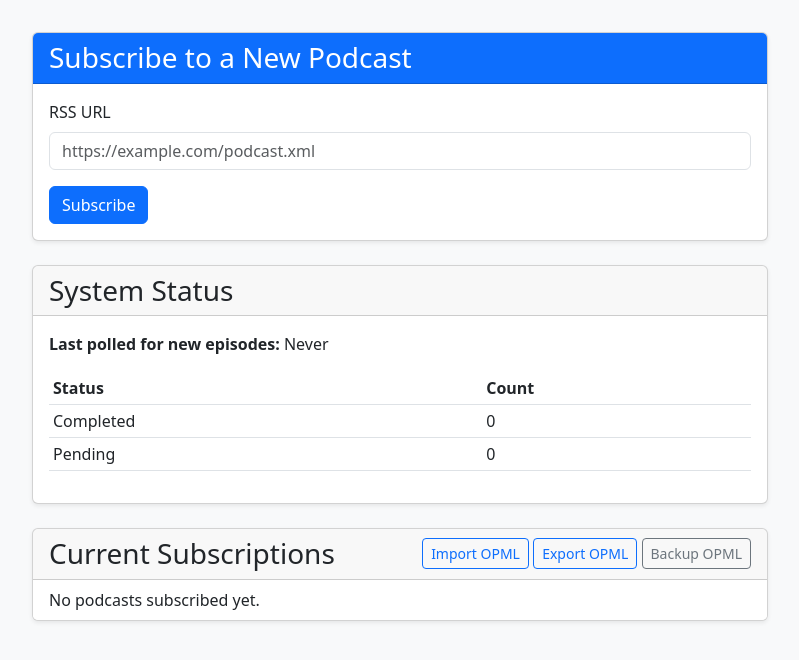
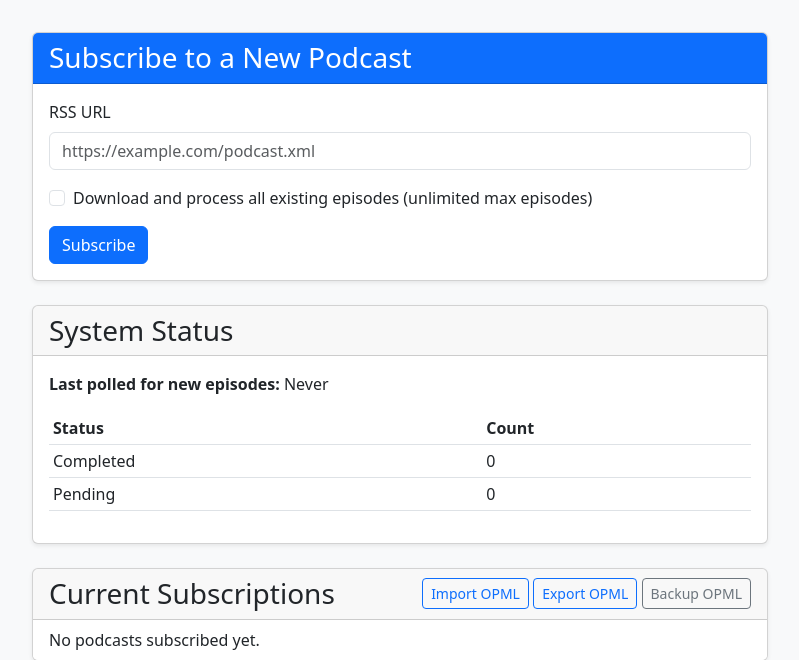
Before and after one commit to prashmohan/podslice, a Django app: page / in a window 1280 px wide. Shown: the part 56-716 px from the top of the page, without its empty margins (240-1039 px from the left). Run offline with Django 4.2, Linux system fonts and the light colour scheme; data that the repository does not hold is empty; parts of the project's set-up code (start-up, migrations or seed data) failed here and were passed over.

Commit message:
Implement subscription option to download all existing episodes
- Add 'download_all' checkbox to the main subscription page UI.
- Update create_podcast_from_url to support setting max_episodes to 0 and dispatch poll_feed task with download_all flag.
- Support download_all boolean field in PodcastSerializer and update PodcastSubscriptionAPIView.
- Implement FeedManager and poll_feed logic to retrieve and process all RSS feed entries when download_all is enabled.
- Add unit and integration tests in test_polling.py and test_views.py.

```diff
--- a/podcasts/serializers.py
+++ b/podcasts/serializers.py
@@ -21,6 +21,7 @@ class PodcastSerializer(serializers.ModelSerializer):
 
     id = serializers.CharField(read_only=True)
     episodes = EpisodeSerializer(many=True, read_only=True)
+    download_all = serializers.BooleanField(write_only=True, required=False, default=False)
 
     class Meta:
         model = Podcast
--- a/podcasts/tasks.py
+++ b/podcasts/tasks.py
@@ -707,17 +707,19 @@ class FeedManager:
             return None
 
     def _process_feed_entries(
-        self, feed: feedparser.FeedParserDict, episodes_to_process: set
+        self, feed: feedparser.FeedParserDict, episodes_to_process: set, download_all: bool = False
     ):
         """Processes the entries in the feed, creating new episodes as needed."""
         new_episodes_count = 0
         skipped_episodes_count = 0
+        limit = None if download_all else EPISODES_PER_FEED
         logger.info(
-            "Processing the latest %d episodes from '%s'.",
-            EPISODES_PER_FEED,
+            "Processing the latest %s episodes from '%s'.",
+            "all" if limit is None else str(limit),
             self.podcast.title,
         )
-        for entry in feed.entries[:EPISODES_PER_FEED]:
+        entries = feed.entries if limit is None else feed.entries[:limit]
+        for entry in entries:
             result = self._create_or_update_episode_from_entry(entry)
             if result:
                 episode, created = result
@@ -797,7 +799,7 @@ class FeedManager:
             logger.info("Dispatching re-hosting task for episode ID '%s'.", episode_id)
             DOWNLOAD_POOL.submit(rehost_episode_audio, episode_id)
 
-    def poll(self):
+    def poll(self, download_all: bool = False):
         """
         Main method to poll the podcast feed.
 
@@ -826,7 +828,7 @@ class FeedManager:
             if not feed:
                 return
 
-            self._process_feed_entries(feed, episodes_to_process)
+            self._process_feed_entries(feed, episodes_to_process, download_all=download_all)
             self._dispatch_rehosting_tasks(episodes_to_process)
             self._enforce_episode_limit()
         finally:
@@ -882,12 +884,12 @@ def rehost_episode_audio(episode_id: int):
         )
 
 
-def poll_feed(podcast_id: uuid.UUID):
+def poll_feed(podcast_id: uuid.UUID, download_all: bool = False):
     """Task to poll a podcast feed."""
     try:
         podcast = Podcast.objects.get(id=podcast_id)
         manager = FeedManager(podcast)
-        manager.poll()
+        manager.poll(download_all=download_all)
     except Podcast.DoesNotExist:
         logger.error("Podcast with ID %s not found. Aborting task.", podcast_id)
 
--- a/podcasts/templates/podcasts/subscribe.html
+++ b/podcasts/templates/podcasts/subscribe.html
@@ -22,6 +22,10 @@
                         <div class="invalid-feedback">
                             Please enter a valid URL.
                         </div>
+                    </div>
+                    <div class="mb-3 form-check">
+                        <input type="checkbox" class="form-check-input" id="download_all" name="download_all">
+                        <label class="form-check-label" for="download_all">Download and process all existing episodes (unlimited max episodes)</label>
                     </div>
                     <button type="submit" class="btn btn-primary">Subscribe</button>
                 </form>
--- a/podcasts/views.py
+++ b/podcasts/views.py
@@ -198,7 +198,7 @@ class OPMLBackupView(View):
         return response
 
 
-def create_podcast_from_url(rss_url: str) -> Podcast:
+def create_podcast_from_url(rss_url: str, download_all: bool = False) -> Podcast:
     """
     Parses an RSS feed, creates a Podcast object, and dispatches a background task.
     """
@@ -226,9 +226,16 @@ def create_podcast_from_url(rss_url: str) -> Podcast:
 
             artwork_url = feed.feed.get("image", {}).get("href")
 
+            defaults = {
+                "title": feed_title,
+                "artwork_url": artwork_url,
+            }
+            if download_all:
+                defaults["max_episodes"] = 0
+
             podcast, created = Podcast.objects.get_or_create(
                 rss_url=rss_url,
-                defaults={"title": feed_title, "artwork_url": artwork_url},
+                defaults=defaults,
             )
 
             if not created:
@@ -244,7 +251,11 @@ def create_podcast_from_url(rss_url: str) -> Podcast:
                 feed_title,
                 podcast.id,
             )
-            poll_thread = threading.Thread(target=poll_feed, args=(podcast.id,))
+            poll_thread = threading.Thread(
+                target=poll_feed,
+                args=(podcast.id,),
+                kwargs={"download_all": download_all}
+            )
             poll_thread.start()
             logger.debug(
                 "Polling task for Podcast ID %s dispatched successfully.", podcast.id
@@ -290,6 +301,7 @@ class PodcastSubscribeUIView(View):
         Handles POST requests and creates a new podcast subscription.
         """
         rss_url = request.POST.get("rss_url")
+        download_all = "download_all" in request.POST
         if not rss_url:
             podcasts = Podcast.objects.all()
             return render(
@@ -299,7 +311,7 @@ class PodcastSubscribeUIView(View):
             )
 
         try:
-            podcast = create_podcast_from_url(rss_url)
+            podcast = create_podcast_from_url(rss_url, download_all=download_all)
             return redirect(
                 reverse("podcast-status-ui", kwargs={"podcast_id": podcast.id})
             )
@@ -432,8 +444,9 @@ class PodcastSubscriptionAPIView(generics.ListCreateAPIView):
         This method is called by DRF after validation and before saving the object.
         """
         rss_url = serializer.validated_data["rss_url"]
+        download_all = serializer.validated_data.get("download_all", False)
         try:
-            create_podcast_from_url(rss_url)
+            create_podcast_from_url(rss_url, download_all=download_all)
         except (ValueError, IOError) as e:
             raise serializers.ValidationError(
                 {"rss_url": [f"Could not fetch or parse the feed. Reason: {e}"]}
```
Also changed, not shown: podcasts/tests/test_polling.py (+35 -1 lines), podcasts/tests/test_views.py (+27 -1 lines).
